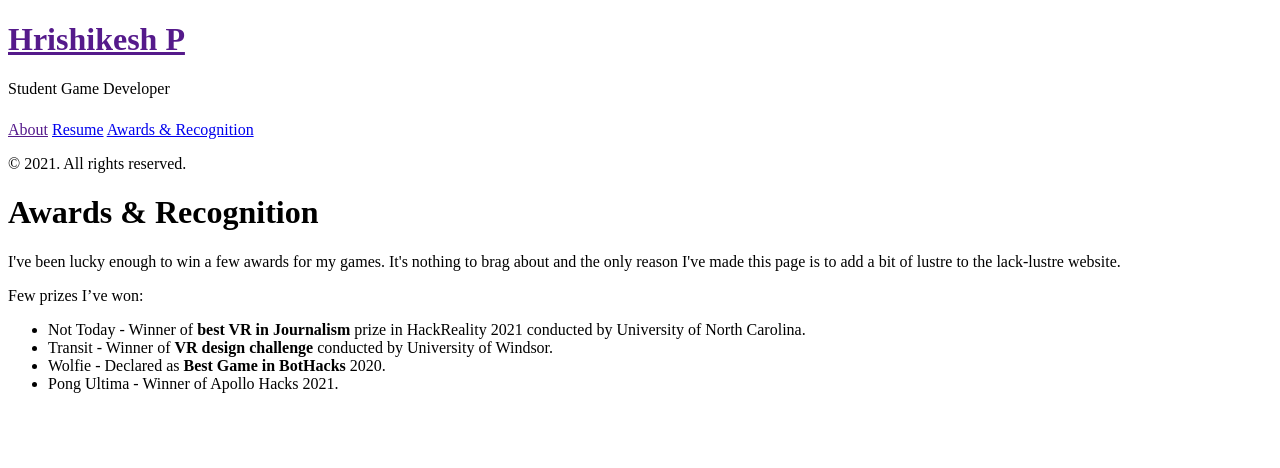
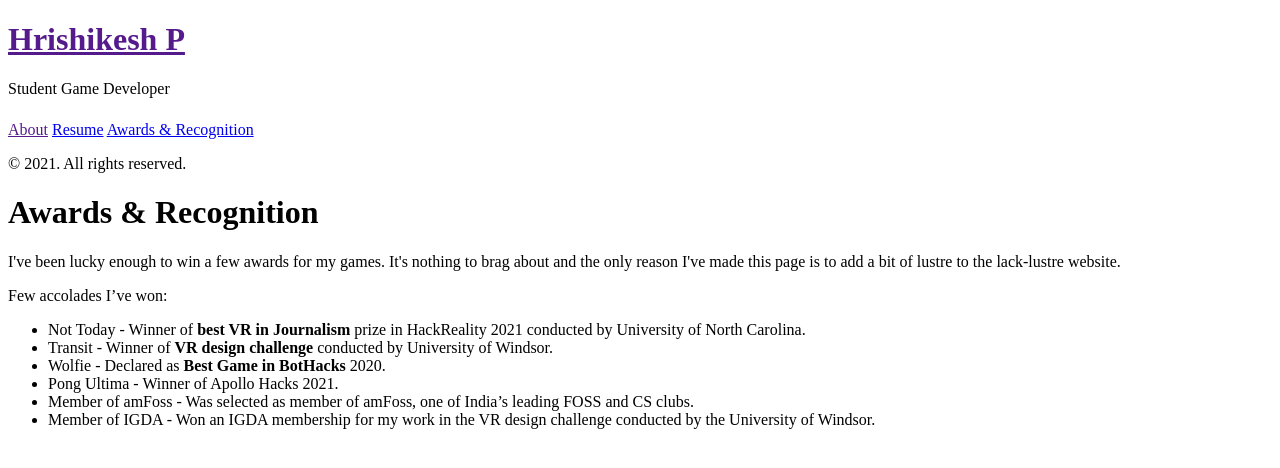
Before and after one commit to hrishikeshpramod/hrishikeshpramod.github.io, a Jekyll site: the page built from Awards.md, in a window 1280 px wide. Shown: the top 468 px of the page. Built offline with Jekyll 4.4.1, drawn with Linux system fonts in a browser that asks for light colours; nearby versions of some CDN libraries.

Commit message:
Updated resume link, membership achievements

```diff
--- a/Awards.md
+++ b/Awards.md
@@ -7,9 +7,11 @@ title: Awards & Recognition
   I've been lucky enough to win a few awards for my games. It's nothing to brag about and the only reason I've made this page is to add a bit of lustre to the lack-lustre website.
 </p>
 
-Few prizes I've won:
+Few accolades I've won:
 
 * Not Today - Winner of **best VR in Journalism** prize in HackReality 2021 conducted by University of North Carolina.
 * Transit - Winner of **VR design challenge** conducted by University of Windsor.
 * Wolfie - Declared as **Best Game in BotHacks** 2020.
 * Pong Ultima - Winner of Apollo Hacks 2021.
+* Member of amFoss - Was selected as member of amFoss, one of India's leading FOSS and CS clubs.
+* Member of IGDA - Won an IGDA membership for my work in the VR design challenge conducted by the University of Windsor.
--- a/_includes/sidebar.html
+++ b/_includes/sidebar.html
@@ -22,7 +22,7 @@
 
 
 
-      <a class="sidebar-nav-item" href="https://drive.google.com/file/d/1zr96MPAqbfXYinUT2nBb5eNVRoJScEmz/view?usp=sharing">Resume</a>
+      <a class="sidebar-nav-item" href="https://drive.google.com/file/d/1IQyDSVwnIBk6a6kTBHWR905eL0iIAVjL/view?usp=sharing">Resume</a>
 
       {% comment %}
         The code below dynamically generates a sidebar nav of pages with BUT I DONT NEED IT NOW SO I'M COMMENTING IT ALL
```
